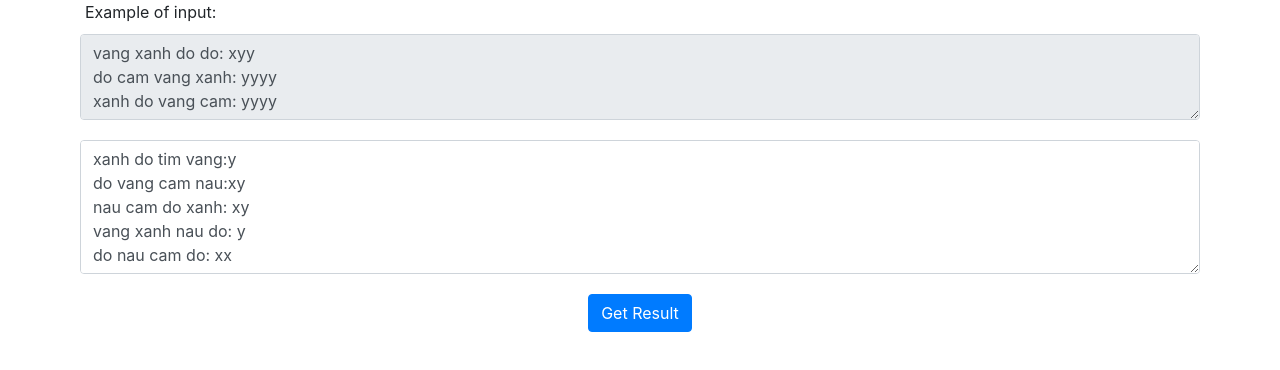
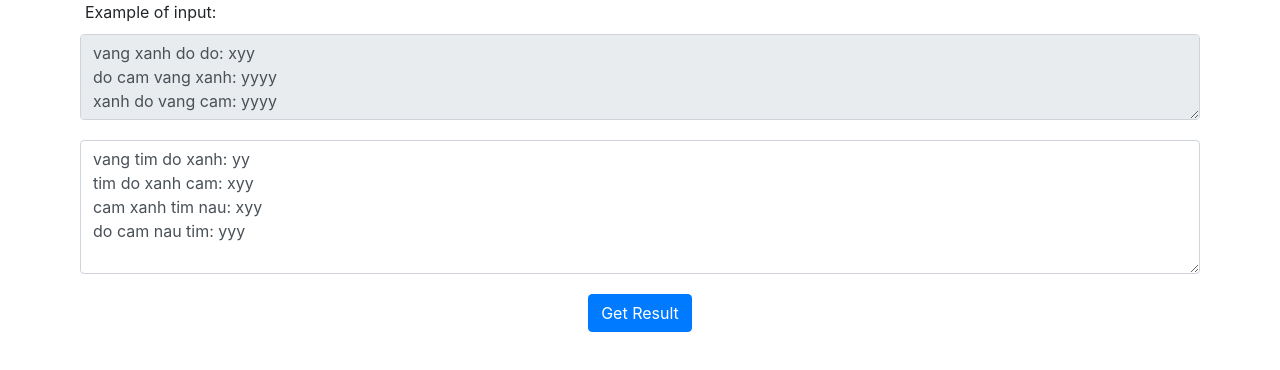
Before and after one commit to buihongduc132/combination-puzzle, a website: page index.html in a window 1280 px wide. Drawn offline with nearby package versions, Linux system fonts and the light colour scheme.

Commit message:
update example

```diff
--- a/index.html
+++ b/index.html
@@ -157,11 +157,10 @@ xanh do vang cam: yyyy
     <div class="row" style="padding: 10px">
       <div class="input-group">
         <textarea id="userManualInputs" class="form-control" rows="5" aria-label="With textarea">
-xanh do tim vang:y
-do vang cam nau:xy
-nau cam do xanh: xy
-vang xanh nau do: y
-do nau cam do: xx
+vang tim do xanh: yy
+tim do xanh cam: xyy
+cam xanh tim nau: xyy
+do cam nau tim: yyy
 </textarea>
       </div>
     </div>
```
